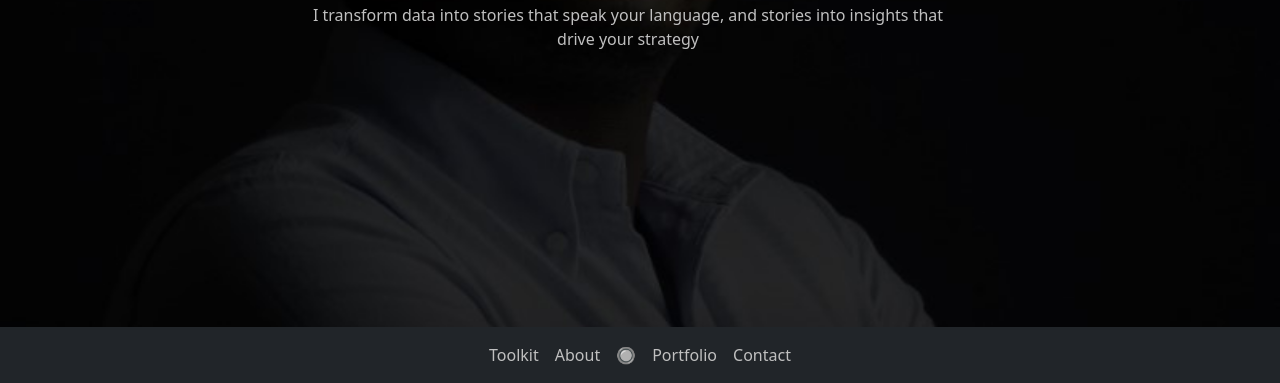
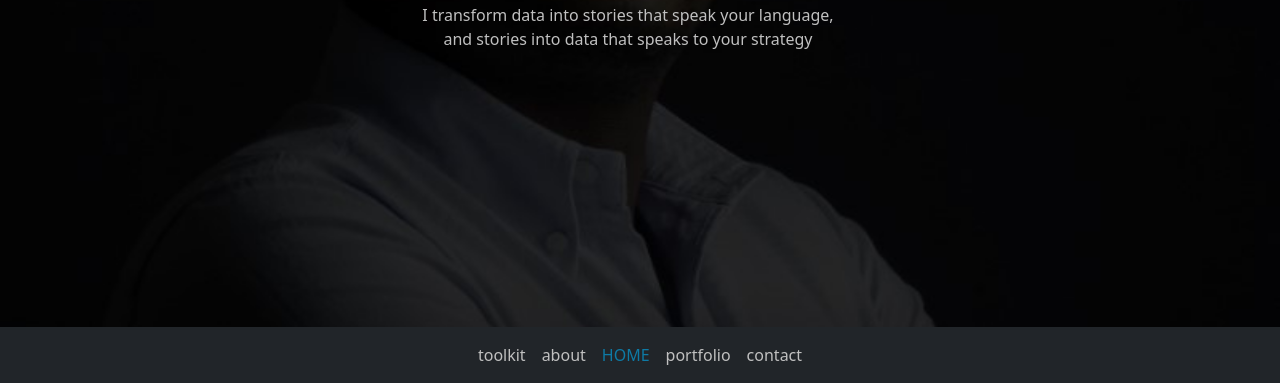
Before and after one commit to TsepoNtelane/tn, a plain HTML site: page index.html in a window 1280 px wide. Shown: the part 417-800 px from the top of the page. Drawn offline with nearby package versions, Linux system fonts and the light colour scheme.

Commit message:
Add files via upload

```diff
--- a/index.html
+++ b/index.html
@@ -23,11 +23,11 @@
     </button>
     <div class="collapse navbar-collapse justify-content-center" id="navbarResponsive">
       <ul class="navbar-nav">
-        <li class="nav-item active"><a class="nav-link" href="portfolio/toolkit.html" style="color: #C0C0C0;">Toolkit</a></li>
-        <li class="nav-item"><a class="nav-link" href="portfolio/about.html" style="color: #C0C0C0;">About</a></li>
-        <li class="nav-item"><a class="nav-link" href="#!" style="color: #252525ff;">🔘</a></li>
-        <li class="nav-item"><a class="nav-link" href="portfolio/portfolio.html" style="color: #C0C0C0;">Portfolio</a></li>
-        <li class="nav-item"><a class="nav-link" href="portfolio/contact.html" style="color: #C0C0C0;">Contact</a></li>
+        <li class="nav-item active"><a class="nav-link" href="portfolio/toolkit.html" style="color: #C0C0C0;">toolkit</a></li>
+        <li class="nav-item"><a class="nav-link" href="portfolio/about.html" style="color: #C0C0C0;">about</a></li>
+        <li class="nav-item"><a class="nav-link" href="#!" style="color: #0e7aa5;">HOME</a></li>
+        <li class="nav-item"><a class="nav-link" href="portfolio/portfolio.html" style="color: #C0C0C0;">portfolio</a></li>
+        <li class="nav-item"><a class="nav-link" href="portfolio/contact.html" style="color: #C0C0C0;">contact</a></li>
       </ul>
     </div>
   </div>
@@ -43,7 +43,7 @@
       <div class="col-lg-8" style=" color: #C0C0C0;">
         <h1 class="mt-5">Tsepo Ntelane</h1>
 
-        <p>I transform data into stories that speak your language, and stories into insights that drive your strategy</p>
+        <p>I transform data into stories that speak your language, <br> and stories into data that speaks to your strategy</p>
       </div>
     </div>
   </div>
```
